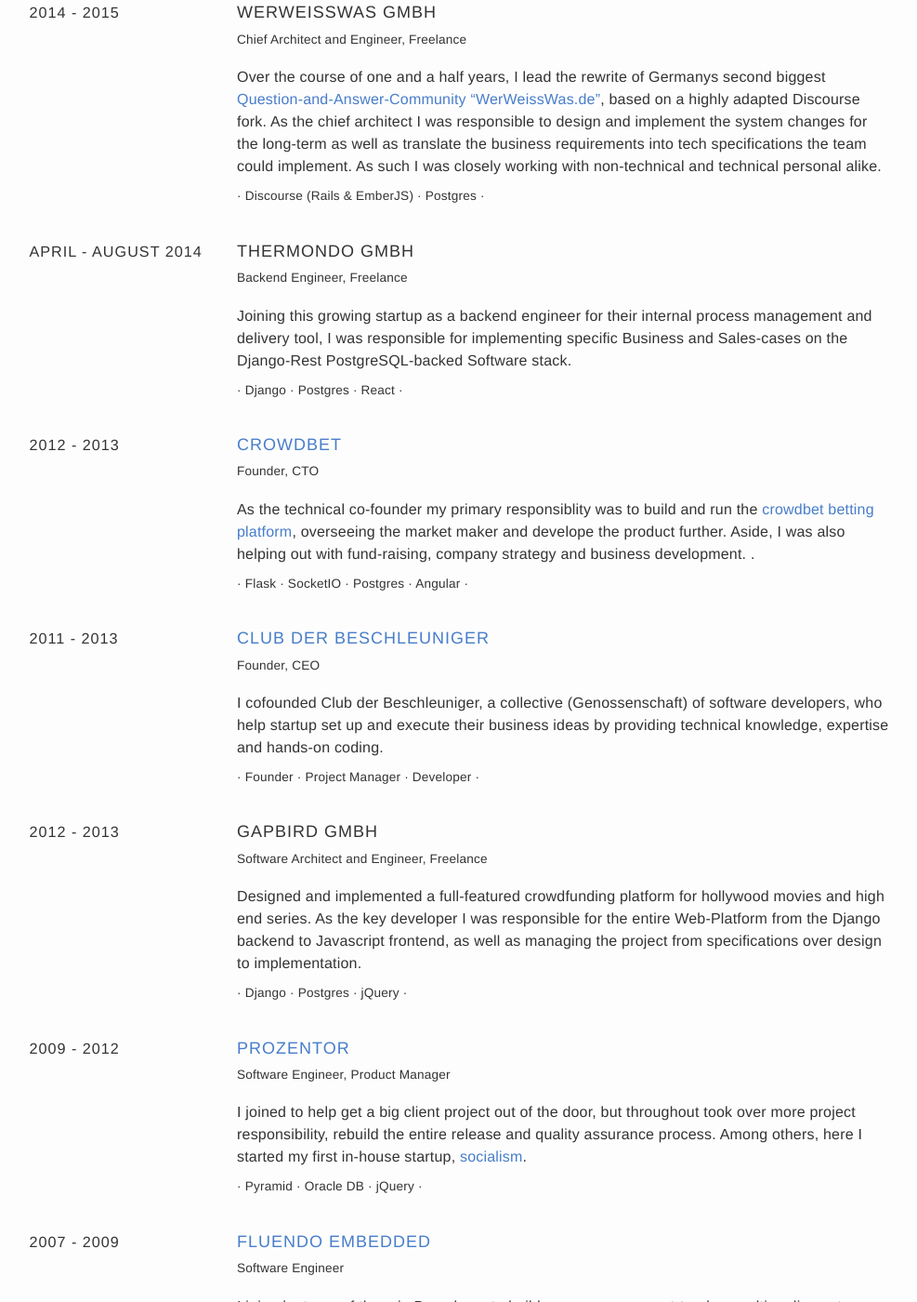
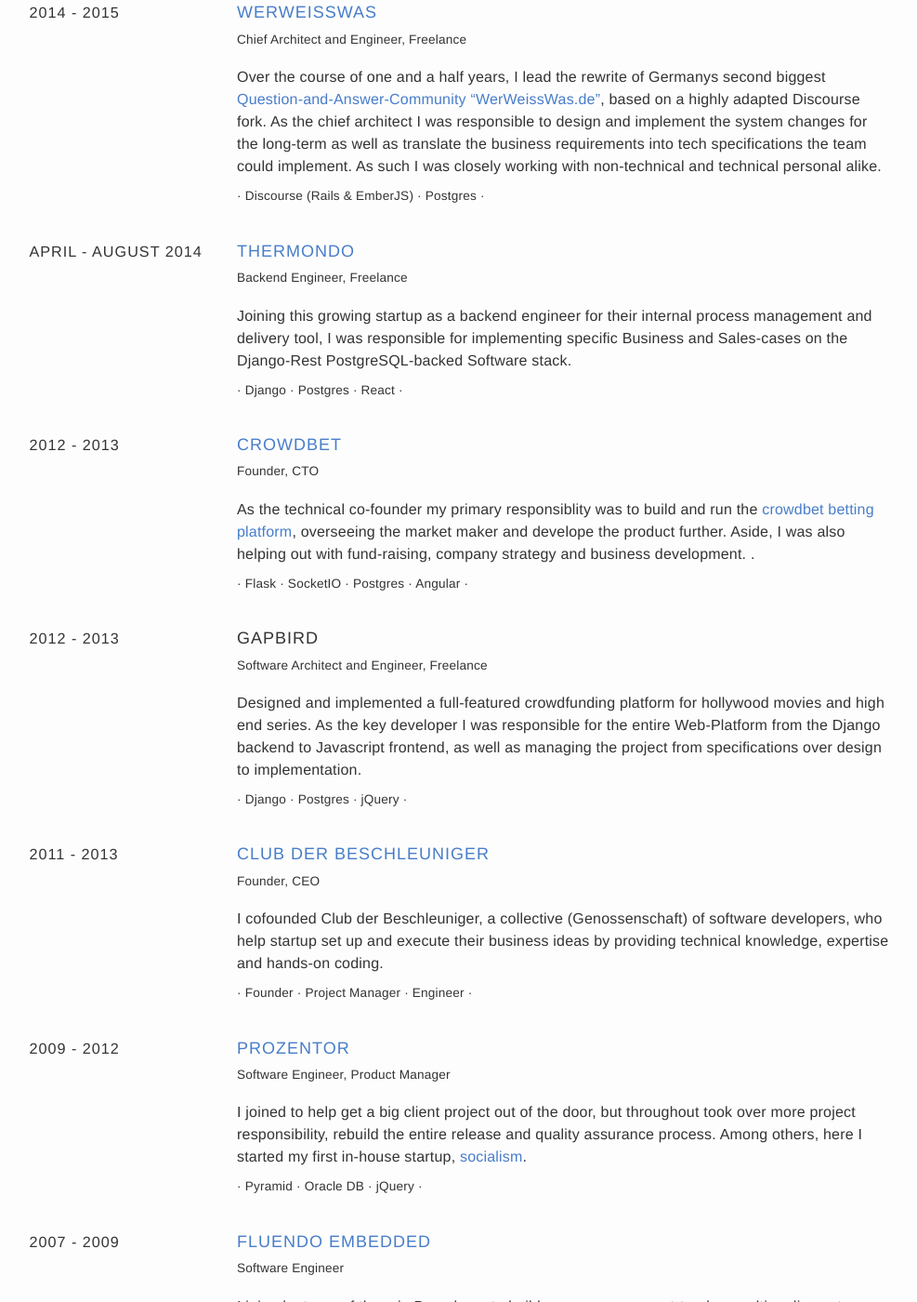
Before and after one commit to gnunicorn/gnunicorn.org, a Jekyll site: the page built from resume.md, in a window 1280 px wide and 1400 px high, scrolled down 2001 px. Shown: the whole window at 93% size, without its empty margins (161-1148 px from the left). Built offline with Jekyll 4.4.1, drawn with Linux system fonts in a browser that asks for light colours; some of the changed text lies outside the part shown.

Commit message:
refining resume:
wording, order, links

```diff
--- a/resume.md
+++ b/resume.md
@@ -20,7 +20,7 @@
 
 # **Benjamin Kampmann**
 
-Freelancer OpenSource Software Developer and Architect
+Freelancer OpenSource Software Architect, Engineer and Manager
 
 Berlin, Amsterdam
 
@@ -45,7 +45,7 @@
 As a freelancer, I have worked on a number of projects. Some are listed here, but you can see a more complete [body of work here](/body-of-work/).
 
 
-### <span class="time">2016 – today </span>[IMMMR GmbH](http://www.immmr.com/)
+### <span class="time">2016 – today </span>[IMMMR](http://www.immmr.com/)
 
 #### Lead Engineer Core SDK, Freelance
 
@@ -81,25 +81,25 @@
 
 As part of the core team, I help formulate our strategy and execute our long-term visions, during batches I lead the coaches and coach learners coach our learners and oversee internal processes and infrastructure. Within Hackership we've built the [review app](/body-of-work/#anonymous-reviews) and [antelope](/body-of-work/#antelope).
 
-#### · Mentor · Developer · Founder ·
+#### · Mentor · Engineer · Founder ·
 
 ### <span class="time">2015 - 2016 </span>[GlückGames](https://www.gluckgames.com/)
 
-#### Lead Frontend Developer, Freelance
+#### Lead Frontend Engineer, Freelance
 
 Joining this growing casual casino games startup for a few months to architect the first iteration of their in-house-developed HTML5 games with realistic physics engines, high class animations and quick, react-js-based UI updates.
 
 #### · HTML5 · ReactJS ·  ES2015 (Babel & Webpack) ·
 
-### <span class="time">April - Nov 2015 </span>NewRelic Inc.
+### <span class="time">April - Nov 2015 </span>[NewRelic](https://newrelic.com/
 
-#### Lead Engineer, Freelance
+#### Architect and Engineer, Freelance
 
 For their externally used Discourse-based support forum NewRelic approach me to develop an [Answers & Points](/body-of-work/#discourse-answers-points) plugin for Discourse. Over a the time frame of half a year I lead the specification, design and development of that plugin with the company as well as other subcontractors.
 
 #### · Discourse (Rails & EmberJS) · Postgres ·
 
-### <span class="time">2014 - 2015 </span>WerWeissWas GmbH
+### <span class="time">2014 - 2015 </span>[WerWeissWas](http://www.wer-weiss-was.de/)
 
 #### Chief Architect and Engineer, Freelance
 
@@ -107,7 +107,7 @@
 
 #### · Discourse (Rails & EmberJS) · Postgres ·
 
-### <span class="time"> April - August 2014 </span>Thermondo GmbH
+### <span class="time"> April - August 2014 </span>[Thermondo](https://www.thermondo.de/)
 
 #### Backend Engineer, Freelance
 
@@ -123,6 +123,14 @@
 
 #### · Flask · SocketIO · Postgres · Angular ·
 
+### <span class="time">2012 - 2013 </span>Gapbird
+
+#### Software Architect and Engineer, Freelance
+
+Designed and implemented a full-featured crowdfunding platform for hollywood movies and high end series. As the key developer I was responsible for the entire Web-Platform from the Django backend to Javascript frontend, as well as managing the project from specifications over design to implementation.
+
+#### · Django · Postgres · jQuery ·
+
 ### <span class="time">2011 - 2013 </span>[Club der Beschleuniger](http://www.dieBeschleuniger.de)
 
 
@@ -130,15 +138,7 @@
 
 I cofounded Club der Beschleuniger, a collective (Genossenschaft) of software developers, who help startup set up and execute their business ideas by providing technical knowledge, expertise and hands-on coding.
 
-#### · Founder · Project Manager · Developer ·
-
-### <span class="time">2012 - 2013 </span>Gapbird GmbH
-
-#### Software Architect and Engineer, Freelance
-
-Designed and implemented a full-featured crowdfunding platform for hollywood movies and high end series. As the key developer I was responsible for the entire Web-Platform from the Django backend to Javascript frontend, as well as managing the project from specifications over design to implementation.
-
-#### · Django · Postgres · jQuery ·
+#### · Founder · Project Manager · Engineer ·
 
 
 ### <span class="time">2009 - 2012 </span>[Prozentor](http://www.prozentor.de)
```
